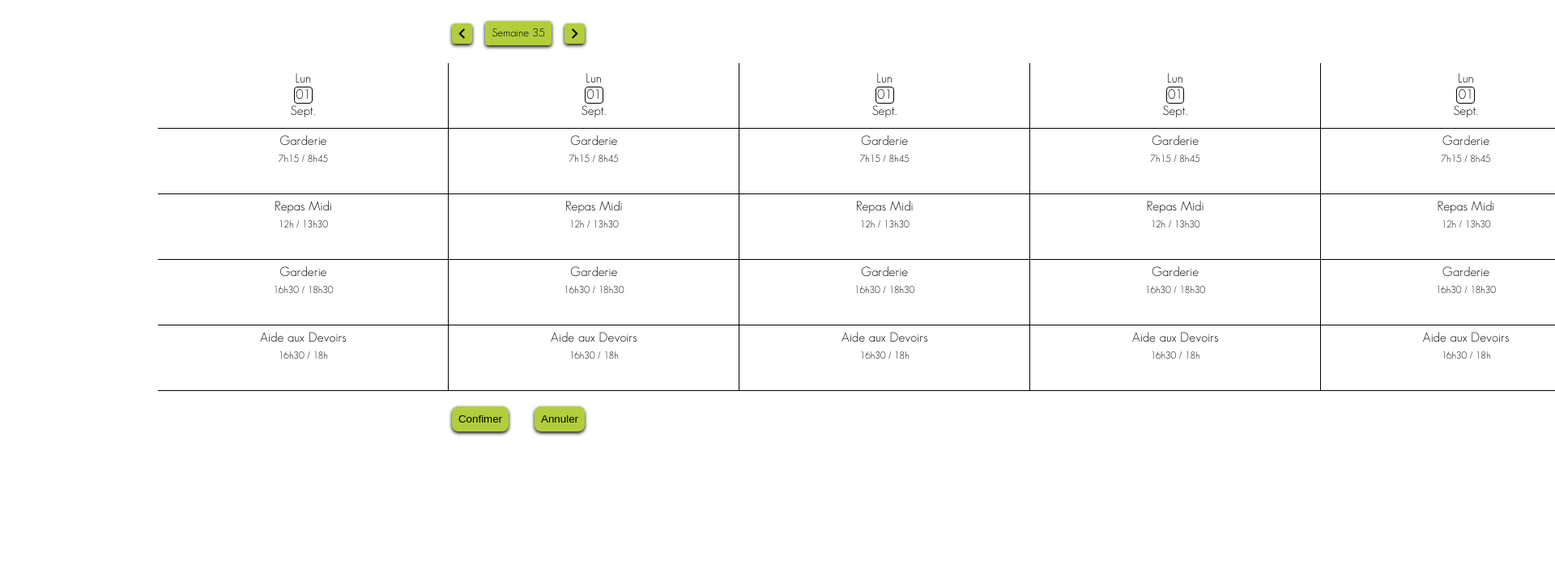
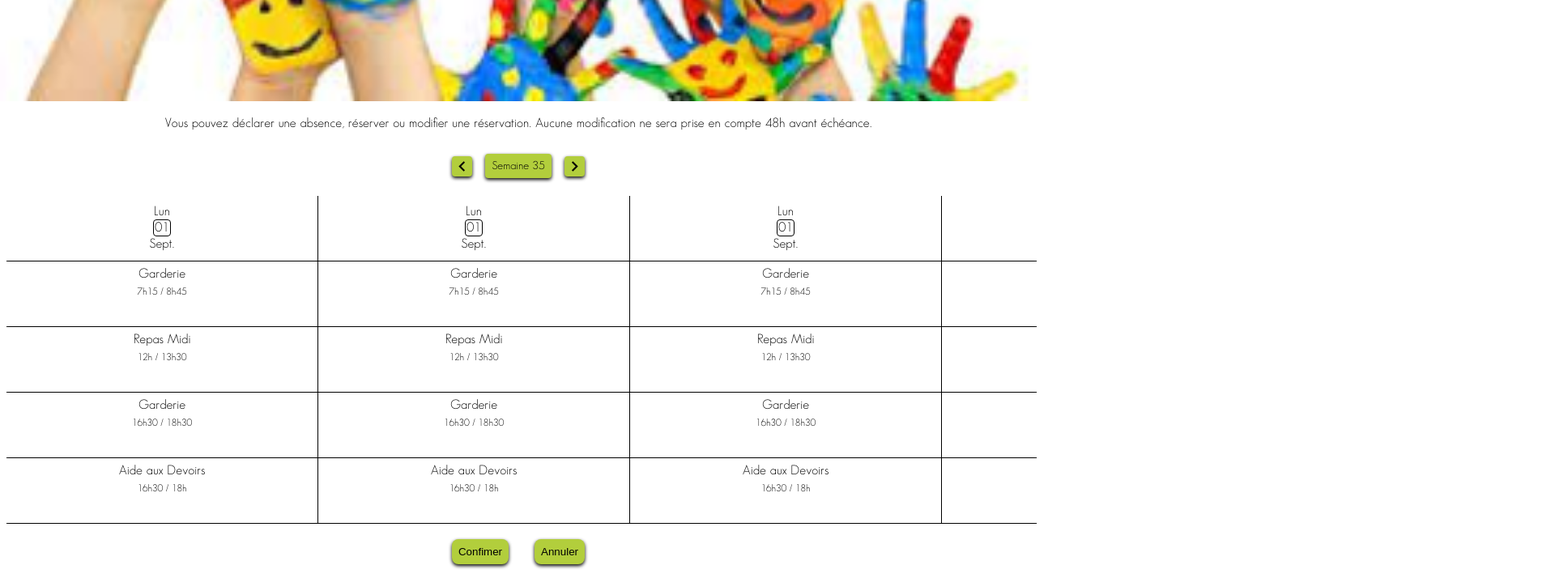
Before and after one commit to MaignanBrice/red-thread, a plain HTML site: page calendar.html in a window 1280 px wide. Shown: the part 491-1205 px from the top of the page at 81% size, 1920 px wide, since content can reach past the window. Before the commit the page ends 1041 px from the top, so only its background shows below. Drawn offline with Linux system fonts and the light colour scheme.

Commit message:
overflow calendar done

```diff
--- a/assets/style/calendar.css
+++ b/assets/style/calendar.css
@@ -3,6 +3,10 @@
 body {
     height: 100%;
     overflow: hidden;
+}
+
+main {
+    width: 100vw;
 }
 
 .main--img {
@@ -49,12 +53,12 @@
 }
 
 .calendar--wrapper {
-    width: calc(200% - 1rem);
+    width: calc(100% - 1rem);
     height: 50vh;
     display: grid;
     grid-template-columns: repeat(5, 1fr);
     padding: .5rem;
-    overflow-y: scroll;
+    overflow-x: scroll;
 }
 
 
@@ -65,6 +69,7 @@
 .work-help {
     border: solid 1px black;
     height: 10vh;
+    width: 30vw;
     display: flex;
     flex-direction: column;
     align-items: center;
```
